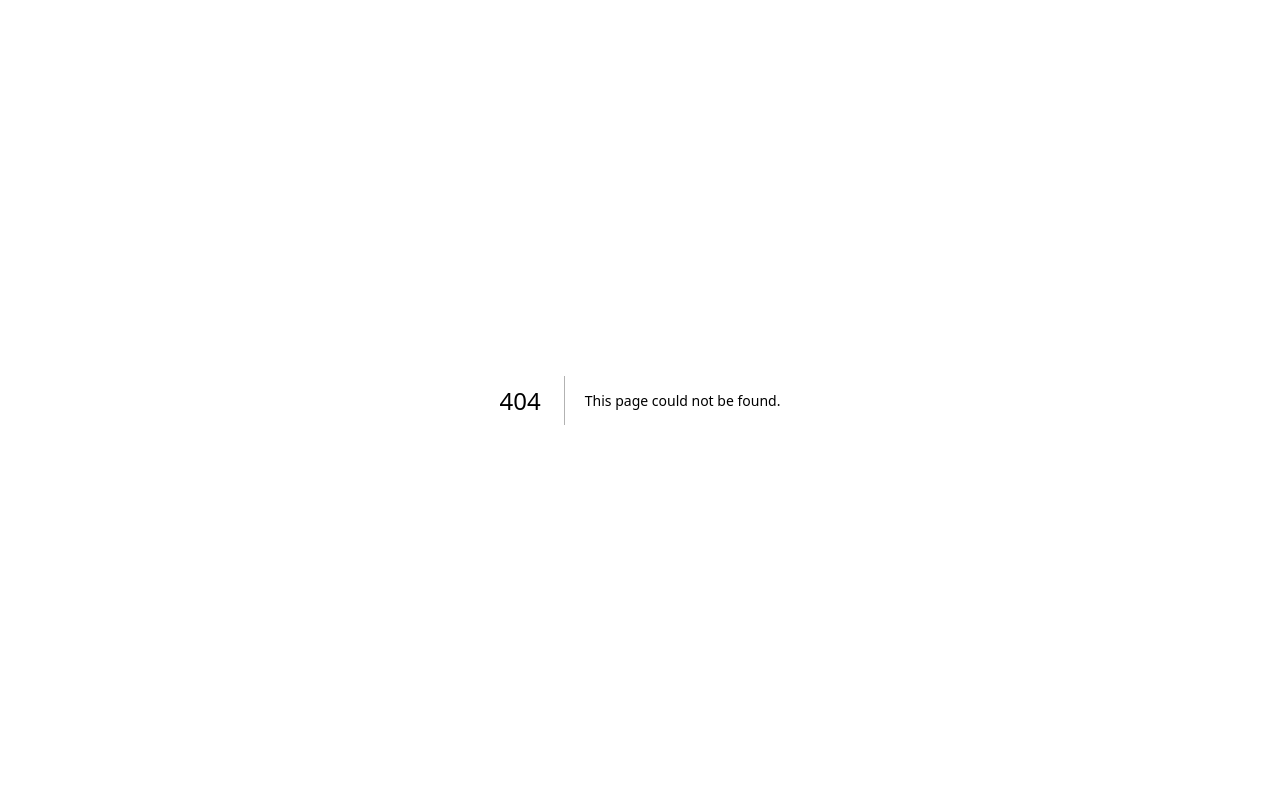
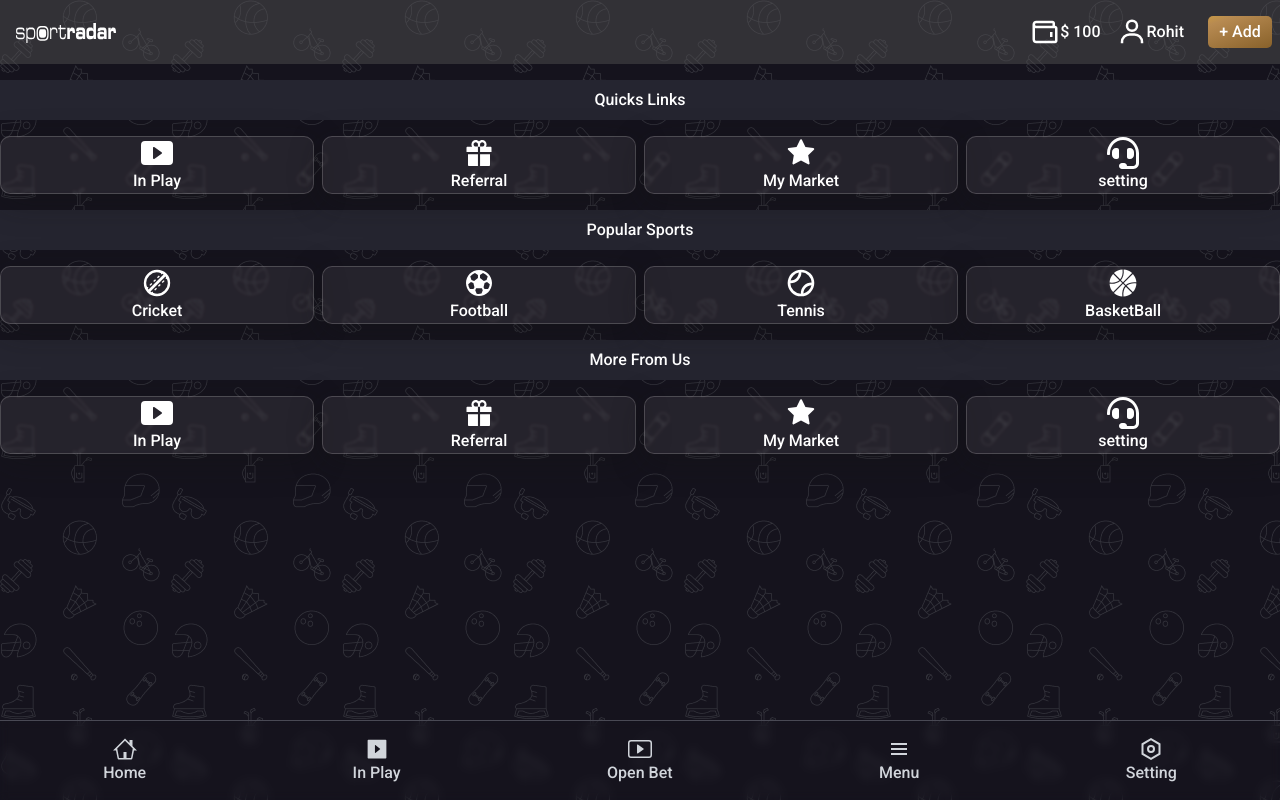
Before and after one commit to Glentech-Digital-Labs/Game-App, a Next.js app: page /navigate-menu in a window 1280 px wide. Before the commit this address had no page. Built offline with nearby package versions, Linux system fonts and the light colour scheme.

Commit message:
add the quick icon screen

```diff
--- /dev/null
+++ b/app/navigate-menu/layout.js
@@ -0,0 +1,56 @@
+import React, { Suspense } from "react"
+import Image from "next/image"
+
+import Logo from "/public/images/Sportradar-log.svg"
+
+import { BiWallet, BiUser } from "react-icons/bi"
+import { BottomMenu, YellowButton } from "@components/common"
+
+export const metadata = {
+  title: "OTP ",
+  description: "Making Gaming App",
+}
+
+function HeaderLayout() {
+  return (
+    <>
+      <div className="header tw-flex tw-justify-between">
+        <Image
+          src={Logo}
+          width={100}
+          height={100}
+          alt="Logo of sports star"
+          className="tw-relative tw-align-baseline tw-ml-4"
+        />
+        <div className="tw-flex  tw-justify-between">
+          <div className="tw-flex tw-ml-4">
+            <BiWallet className="tw-self-center" fontSize={30} />
+            <span className="tw-self-center">$ 100</span>
+          </div>
+          <div className="tw-flex tw-align-middle tw-mx-4">
+            <BiUser className="tw-self-center" fontSize={30} />
+            <span className="tw-self-center">Rohit</span>
+          </div>
+
+          <YellowButton
+            label={"+ Add"}
+            className="tw-px-2 tw-mx-2 tw-self-center"
+            style={{ height: "2rem", width: "4rem" }}
+          />
+        </div>
+      </div>
+    </>
+  )
+}
+
+function HomeLayout({ children }) {
+  return (
+    <section>
+      <HeaderLayout />
+      {children}
+      <BottomMenu />
+    </section>
+  )
+}
+
+export default HomeLayout
--- /dev/null
+++ b/app/navigate-menu/page.js
@@ -0,0 +1,46 @@
+import { IconCards } from "@components"
+import React from "react"
+import { AiFillGift, AiFillStar } from "react-icons/ai"
+import { BsFillPlayBtnFill } from "react-icons/bs"
+import { FaHeadset } from "react-icons/fa"
+
+import { IoMdFootball, IoTennisballSharp } from "react-icons/io"
+import { GiBasketballBall } from "react-icons/gi"
+
+import { BiTennisBall, BiCricketBall } from "react-icons/bi"
+
+function NavigateMenu() {
+  return (
+    <div>
+      <div className="tw-bg-[#252530] tw-flex tw-justify-center tw-my-4 tw-py-2">
+        Quicks Links
+      </div>
+      <div className="tw-grid tw-grid-cols-4 tw-gap-2">
+        <IconCards Icon={BsFillPlayBtnFill} label={"In Play"} />
+        <IconCards Icon={AiFillGift} label={"Referral "} />
+        <IconCards Icon={AiFillStar} label={"My Market"} />
+        <IconCards Icon={FaHeadset} label={"setting"} />
+      </div>
+      <div className="tw-bg-[#252530] tw-flex tw-justify-center tw-my-4 tw-py-2">
+        Popular Sports
+      </div>
+      <div className="tw-grid tw-grid-cols-4 tw-gap-2">
+        <IconCards Icon={BiCricketBall} label={"Cricket"} />
+        <IconCards Icon={IoMdFootball} label={"Football "} />
+        <IconCards Icon={BiTennisBall} label={"Tennis"} />
+        <IconCards Icon={GiBasketballBall} label={"BasketBall"} />
+      </div>
+      <div className="tw-bg-[#252530] tw-flex tw-justify-center tw-my-4 tw-py-2">
+        More From Us
+      </div>
+      <div className="tw-grid tw-grid-cols-4 tw-gap-2">
+        <IconCards Icon={BsFillPlayBtnFill} label={"In Play"} />
+        <IconCards Icon={AiFillGift} label={"Referral "} />
+        <IconCards Icon={AiFillStar} label={"My Market"} />
+        <IconCards Icon={FaHeadset} label={"setting"} />
+      </div>
+    </div>
+  )
+}
+
+export default NavigateMenu
--- /dev/null
+++ b/components/common/IconCards.js
@@ -0,0 +1,13 @@
+import React from "react"
+import { AiFillGift } from "react-icons/ai"
+
+function IconCards({ Icon, className, label }) {
+  return (
+    <div className="match_card tw-flex tw-flex-col tw-items-center">
+      <Icon fontSize={32} />
+      <p>{label}</p>
+    </div>
+  )
+}
+
+export { IconCards }
--- a/components/common/index.js
+++ b/components/common/index.js
@@ -10,3 +10,4 @@ export { NumberCard } from "./NumberCard"
 export { BettingInput } from "./BettingInput"
 export { OpenBets } from "./OpenBets"
 export { CashOutModal } from "./CashoutModal"
+export { IconCards } from "./IconCards"
--- a/components/index.js
+++ b/components/index.js
@@ -10,6 +10,7 @@ export {
   BettingInput,
   OpenBets,
   CashOutModal,
+  IconCards,
 } from "./common"
 export { OtpInput } from "./otp/OtpComponent"
 export { Accordion } from "./accordion/Accordion"
```
